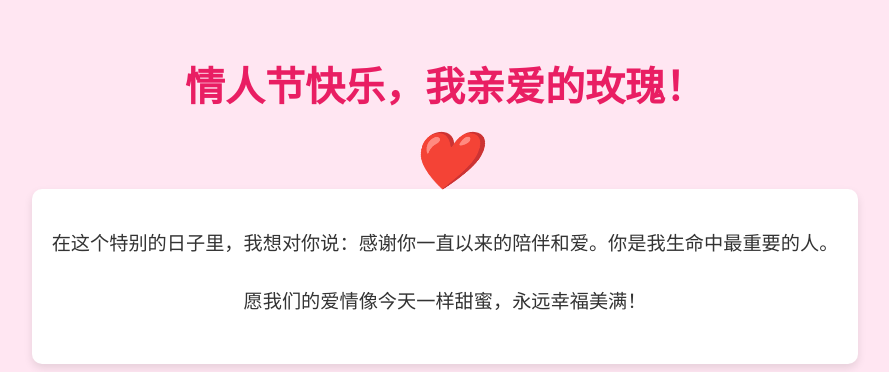
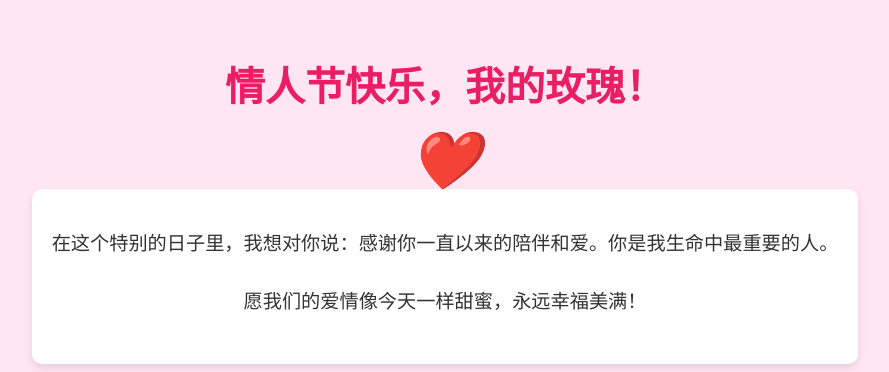
Before and after one commit to qingyun612/valentine-website, a plain HTML site: page index.html in a window 1280 px wide. Shown: the top 372 px of the page, without its empty margins (195-1084 px from the left). Drawn offline with Linux system fonts and the light colour scheme.

Commit message:
Update index.html

```diff
--- a/index.html
+++ b/index.html
@@ -89,7 +89,7 @@
         你的浏览器不支持音频播放。
     </audio>
 
-    <h1>情人节快乐，我亲爱的玫瑰！</h1>
+    <h1>情人节快乐，我的玫瑰！</h1>
 
     <i class="heart">❤️</i>
 
```
